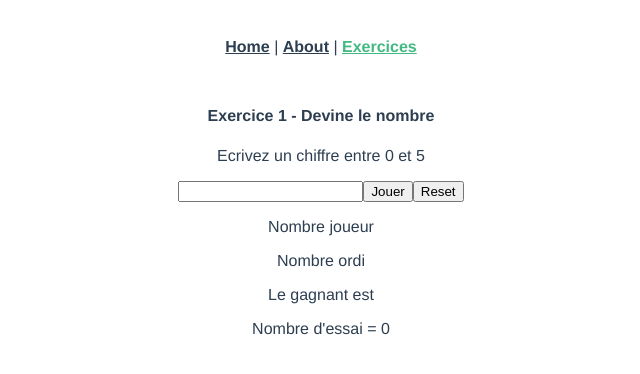
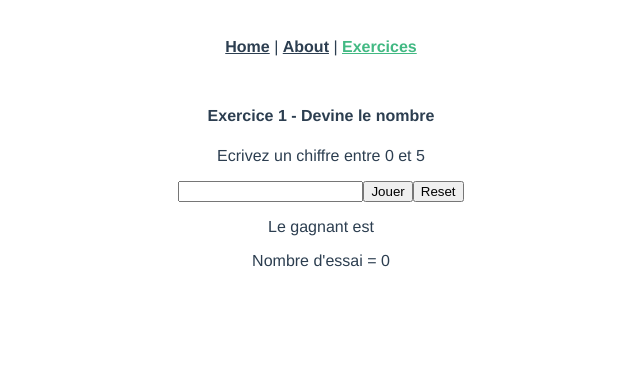
Before and after one commit to oldCb/learn-vuejs, a Vue app in the folder test-vue/: page /exercices in a window 1280 px wide. Shown: the top 374 px of the page, without its empty margins (319-959 px from the left). Built offline with nearby package versions, Linux system fonts and the light colour scheme.

Commit message:
exercice ok

```diff
--- a/test-vue/src/components/GuessNumber.vue
+++ b/test-vue/src/components/GuessNumber.vue
@@ -8,8 +8,6 @@
       <button @click="reset">Reset</button>
     </div>
     <div>
-      <p>Nombre joueur {{ numPlayer }}</p>
-      <p>Nombre ordi {{ nbOrdi }}</p>
       <p>Le gagnant est {{ winner }}</p>
       <p>Nombre d'essai = {{ nbEssai }}</p>
     </div>
@@ -21,9 +19,10 @@ export default {
   name: 'GuessNumber',
 
   data () {
+    let numOrdi = Math.random()*5
     return {
       numPlayer: "",
-      nbOrdi: "",
+      nbOrdi: Math.round(numOrdi),
       winner: "",
       nbEssai: 0
     }
@@ -32,8 +31,6 @@ export default {
   methods: {
     play() {
 
-      let numOrdi = Math.random()*5
-      this.nbOrdi = Math.round(numOrdi)
       this.nbEssai++
 
       if(this.numPlayer < this.nbOrdi){
@@ -53,7 +50,8 @@ export default {
     reset() {
       this.nbEssai = 0
       this.numPlayer = ""
-      this.nbOrdi = ""
+      let numOrdi = Math.random()*5
+      this.nbOrdi = Math.round(numOrdi)
       this.winner = ""
     }
   }
```
